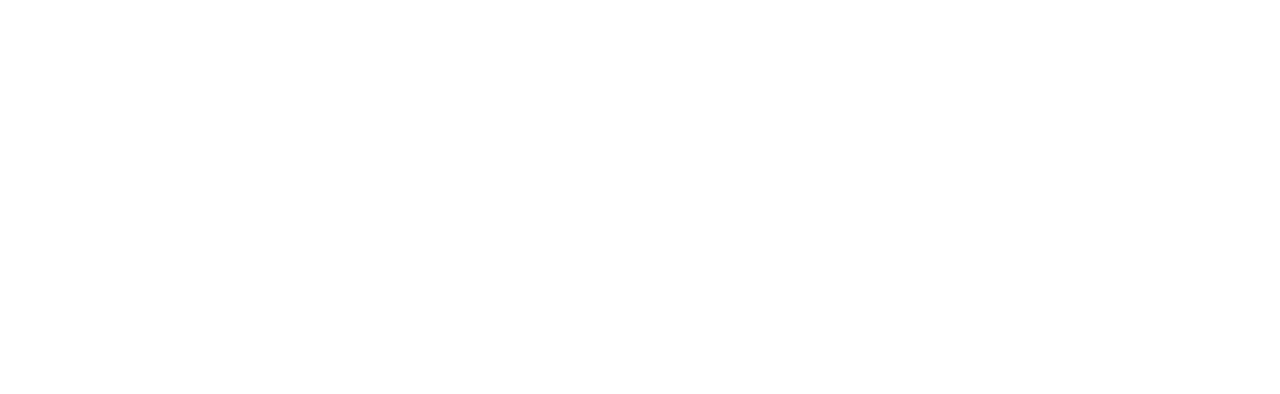
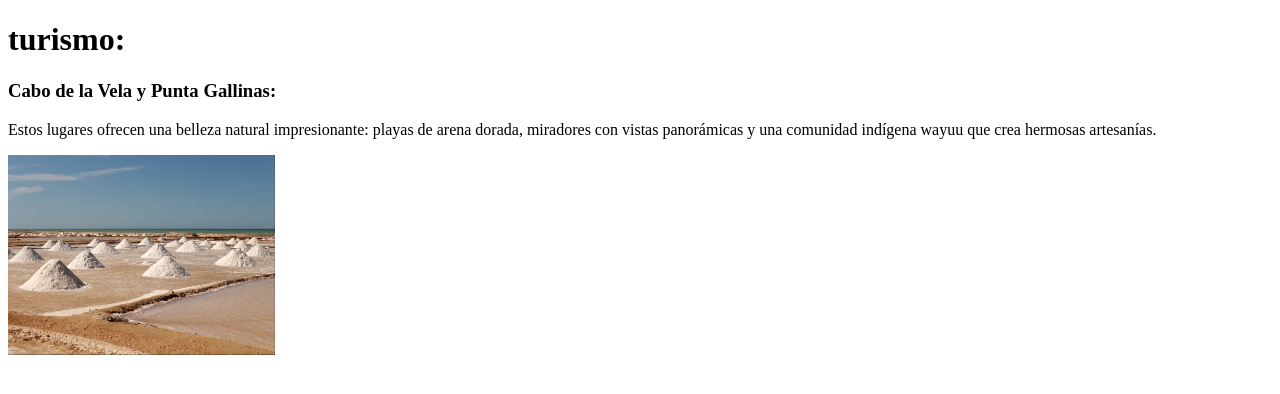
Before and after one commit to Aanuar2323/rubrica4, a plain HTML site: page index.html in a window 1280 px wide. Drawn offline with Linux system fonts and the light colour scheme.

Commit message:
Cabo de la Vela y Punta Gallinas

```diff
--- a/index.html
+++ b/index.html
@@ -3,9 +3,19 @@
 <head>
     <meta charset="UTF-8">
     <meta name="viewport" content="width=device-width, initial-scale=1.0">
-    <title>Document</title>
+    <title>Turismo</title>
 </head>
 <body>
+    <h1>turismo:</h1>
+    <h3>Cabo de la Vela y Punta Gallinas:</h3>
+    <p>Estos lugares ofrecen una belleza natural impresionante: playas de arena dorada, miradores con vistas panorámicas y una comunidad indígena wayuu que crea hermosas artesanías.</p>
+    <img src="imagenes\tour-a-punta-gallinas-con-cabo-de-la-vela-5mm1033.jpg" height="200">
+
+
+
+
+
+
 
 </body>
 </html>
```
Also changed, not shown: imagenes/tour-a-punta-gallinas-con-cabo-de-la-vela-5mm1033.jpg (added).
